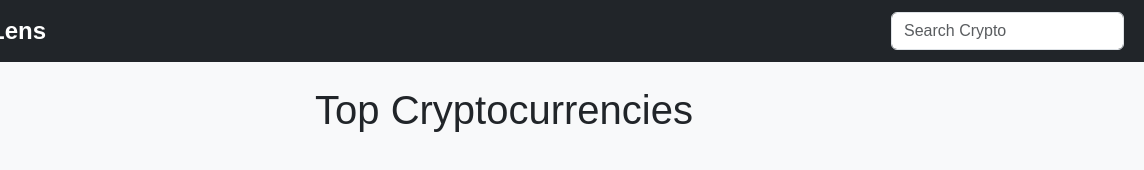
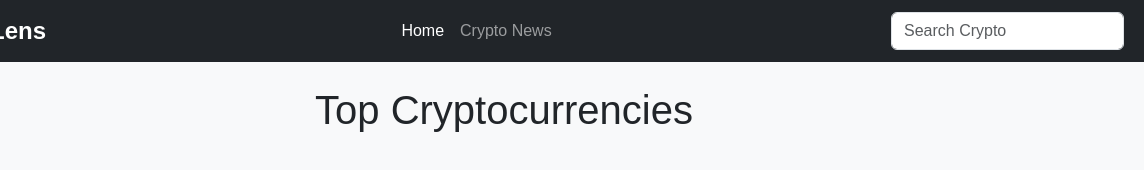
Before and after one commit to ShashimalMadhuwantha/CryptoLens, a plain HTML site: page index.html in a window 1280 px wide. Shown: the full height of the page, 136-1280 px from the left. Drawn offline with nearby package versions, Linux system fonts and the light colour scheme; no server answers.

Commit message:
update navbar

```diff
--- a/index.html
+++ b/index.html
@@ -14,6 +14,17 @@
                 <img src="assests/bitcoinlogo.webp" alt="Crypto Tracker" width="30" height="30" class="d-inline-block align-text-top">
                 CryptoLens
             </a>
+            <div class="collapse navbar-collapse justify-content-center" id="navbarNav">
+                <ul class="navbar-nav">
+                    <li class="nav-item">
+                        <a class="nav-link active" aria-current="page" href="#">Home</a>
+                    </li>
+                    <li class="nav-item">
+                        <a class="nav-link" href="news.html">Crypto News</a> <!-- New navigation item -->
+                    </li>
+                </ul>
+            </div>
+            <!-- Search bar in the right corner -->
             <form class="d-flex ms-auto">
                 <input id="searchBar" class="form-control me-2" type="search" placeholder="Search Crypto" aria-label="Search">
             </form>
```
